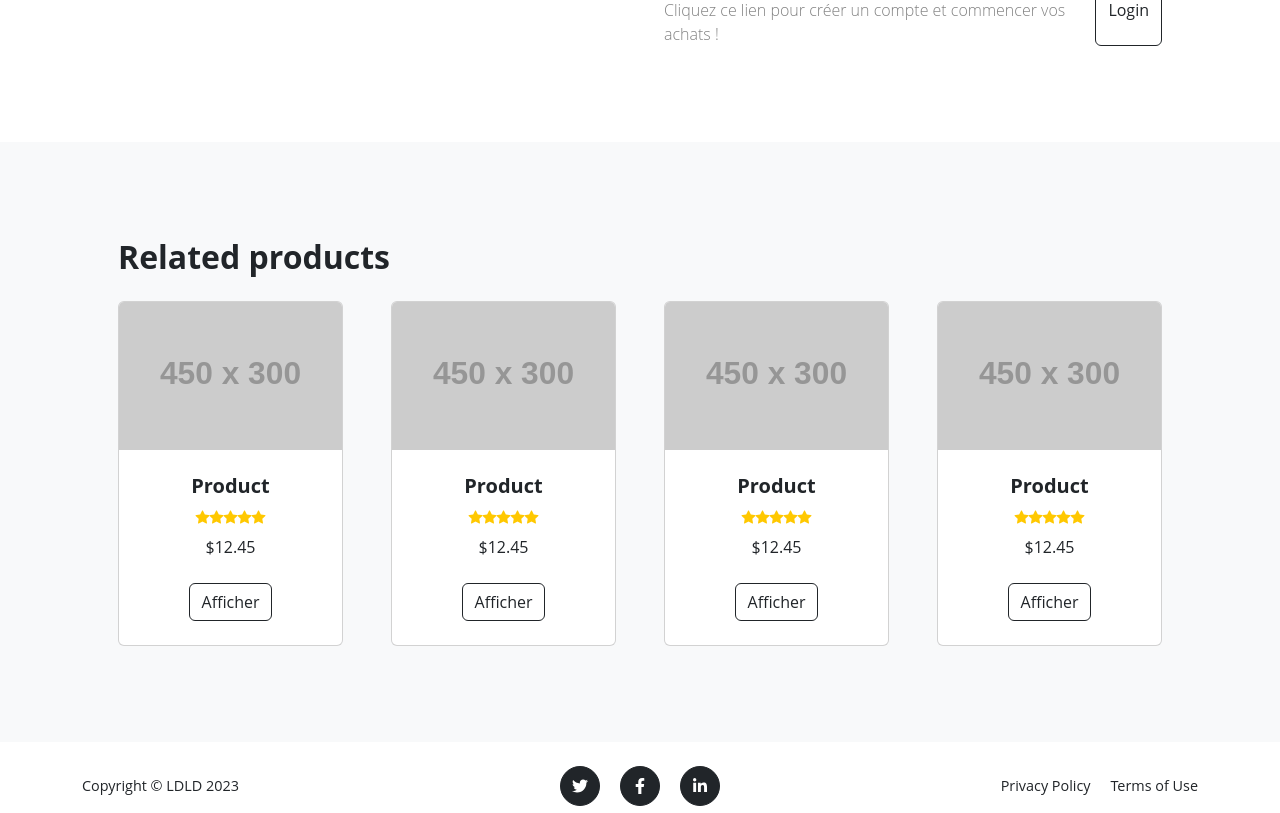
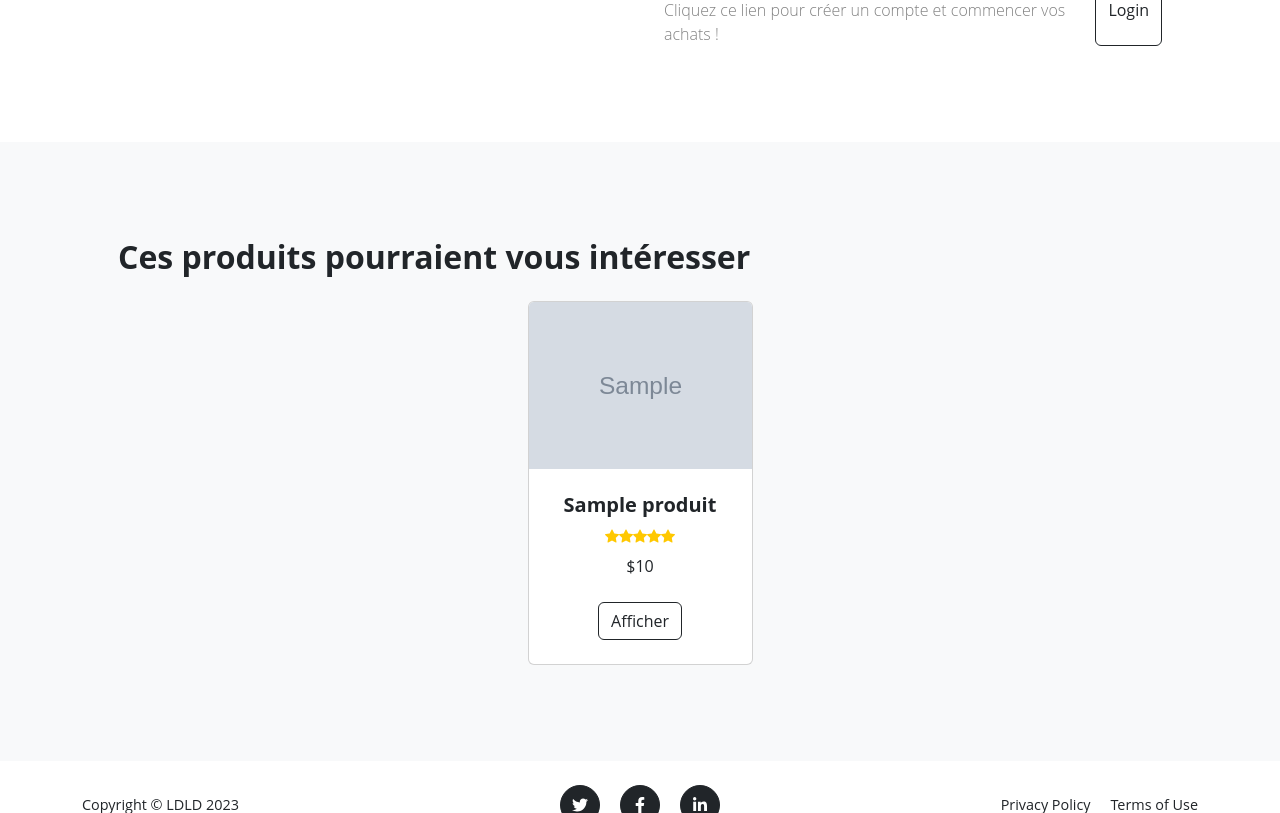
Before and after one commit to Wiqiro/WE4E-Project-Hardware-Sales, a PHP site: page /produit.php?id=1 in a window 1280 px wide. Shown: the part 596-1409 px from the top of the page. Run offline with PHP 8.4, Linux system fonts and the light colour scheme; tables that the repository leaves empty or names only in its code hold one stand-in row (values such as "Sample post"); grey boxes marked "Sample" are stand-in pictures; grey boxes labelled with a size stand in for pictures from a placeholder-image service; data that the repository does not hold is empty; some libraries are stand-ins or nearby versions.

Commit message:
Affichages d'autres produits sur la page produit

```diff
--- a/Views/index.php
+++ b/Views/index.php
@@ -51,12 +51,10 @@ $randomProds = getRandomProducts(8);
     <section class="py-5">
         <div class="container px-4 px-lg-5 mt-5">
             <div class="row gx-4 gx-lg-5 row-cols-2 row-cols-md-3 row-cols-xl-4 justify-content-center">
-
                 <?php
                 foreach ($randomProds as $product) {
                     showProductCard($product["id"], $product["nom"], $product["prix"], $product["image"]);
-                  }
-
+                }
                 ?>
             </div>
             <div class="center">
--- a/Views/produit.php
+++ b/Views/produit.php
@@ -21,6 +21,7 @@ if (!isset($_GET["id"])) {
 	include("carte_produit.php");
 	$product = getProductFromId($id);
 	$specs = getProductSpecifications($id);
+	$randomProds = getRandomProducts(4);
 
 ?>
 
@@ -98,13 +99,12 @@ if (!isset($_GET["id"])) {
 		<!-- Related items section-->
 		<section class="py-5 bg-light">
 			<div class="container px-4 px-lg-5 mt-5">
-				<h2 class="fw-bolder mb-4">Related products</h2>
+				<h2 class="fw-bolder mb-4">Ces produits pourraient vous intéresser</h2>
 				<div class="row gx-4 gx-lg-5 row-cols-2 row-cols-md-3 row-cols-xl-4 justify-content-center">
 					<?php
-					showProductCard(1, "Product", 12.45, "https://dummyimage.com/450x300/dee2e6/6c757d.jpg");
-					showProductCard(1, "Product", 12.45, "https://dummyimage.com/450x300/dee2e6/6c757d.jpg");
-					showProductCard(1, "Product", 12.45, "https://dummyimage.com/450x300/dee2e6/6c757d.jpg");
-					showProductCard(1, "Product", 12.45, "https://dummyimage.com/450x300/dee2e6/6c757d.jpg");
+					foreach ($randomProds as $product) {
+						showProductCard($product["id"], $product["nom"], $product["prix"], $product["image"]);
+					}
 					?>
 				</div>
 			</div>
```
